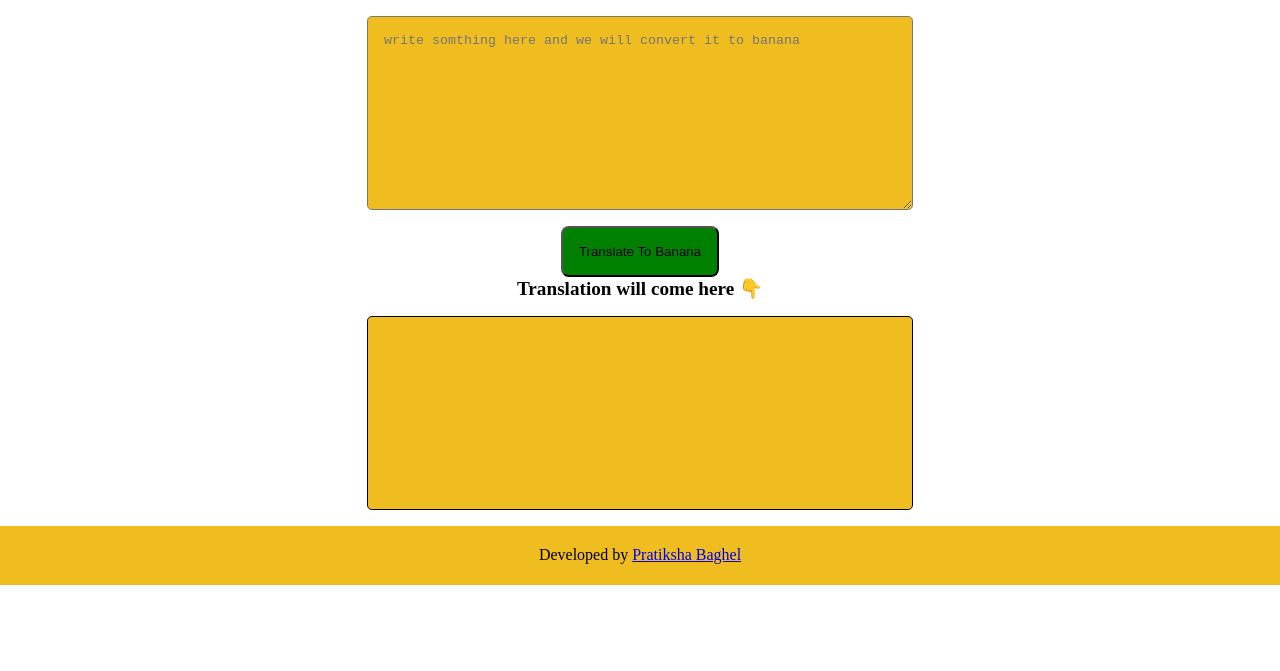
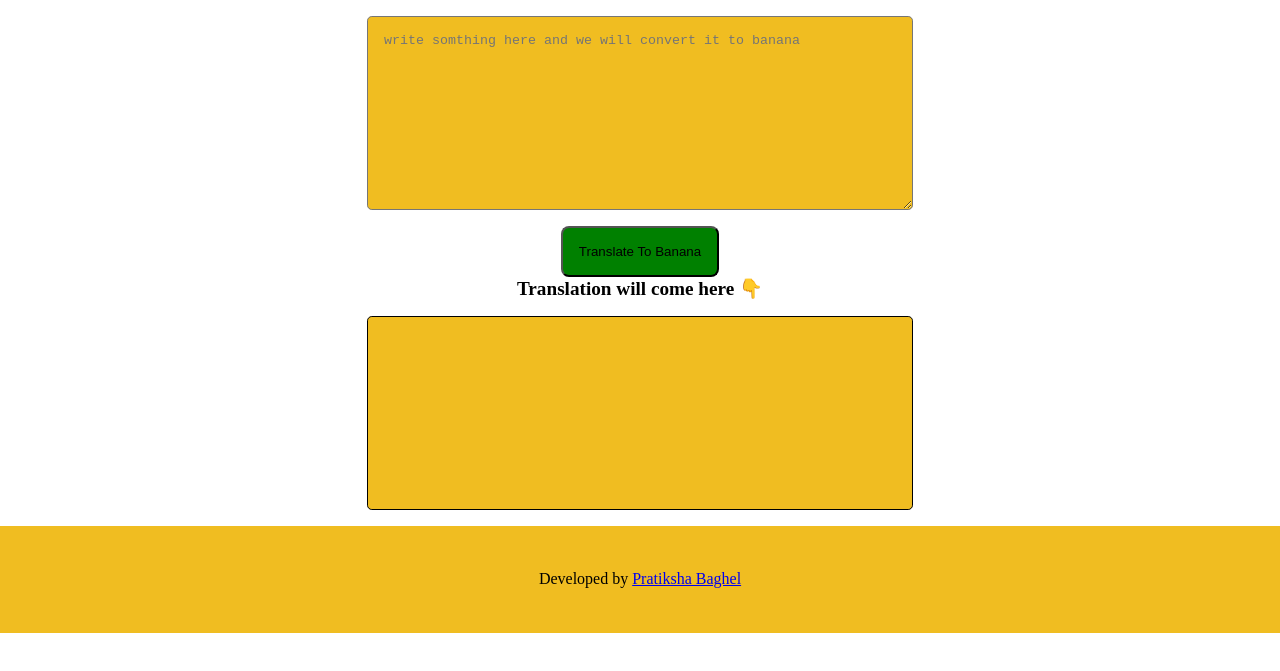
Before and after one commit to pratikshabaghel04/lesson--4--vanillaJS, a plain HTML site: page index.html in a window 1280 px wide. Shown: the part 79-750 px from the top of the page. Drawn offline with Linux system fonts and the light colour scheme.

Commit message:
Update style.css

```diff
--- a/style.css
+++ b/style.css
@@ -59,7 +59,7 @@ main {
 .footer {
     background-color: rgb(240, 189, 33);
     text-align: center;
-    padding: 1.3rem;
+    padding: 2.8rem;
     bottom: 0;
     font-size: 1rem;
 
```
